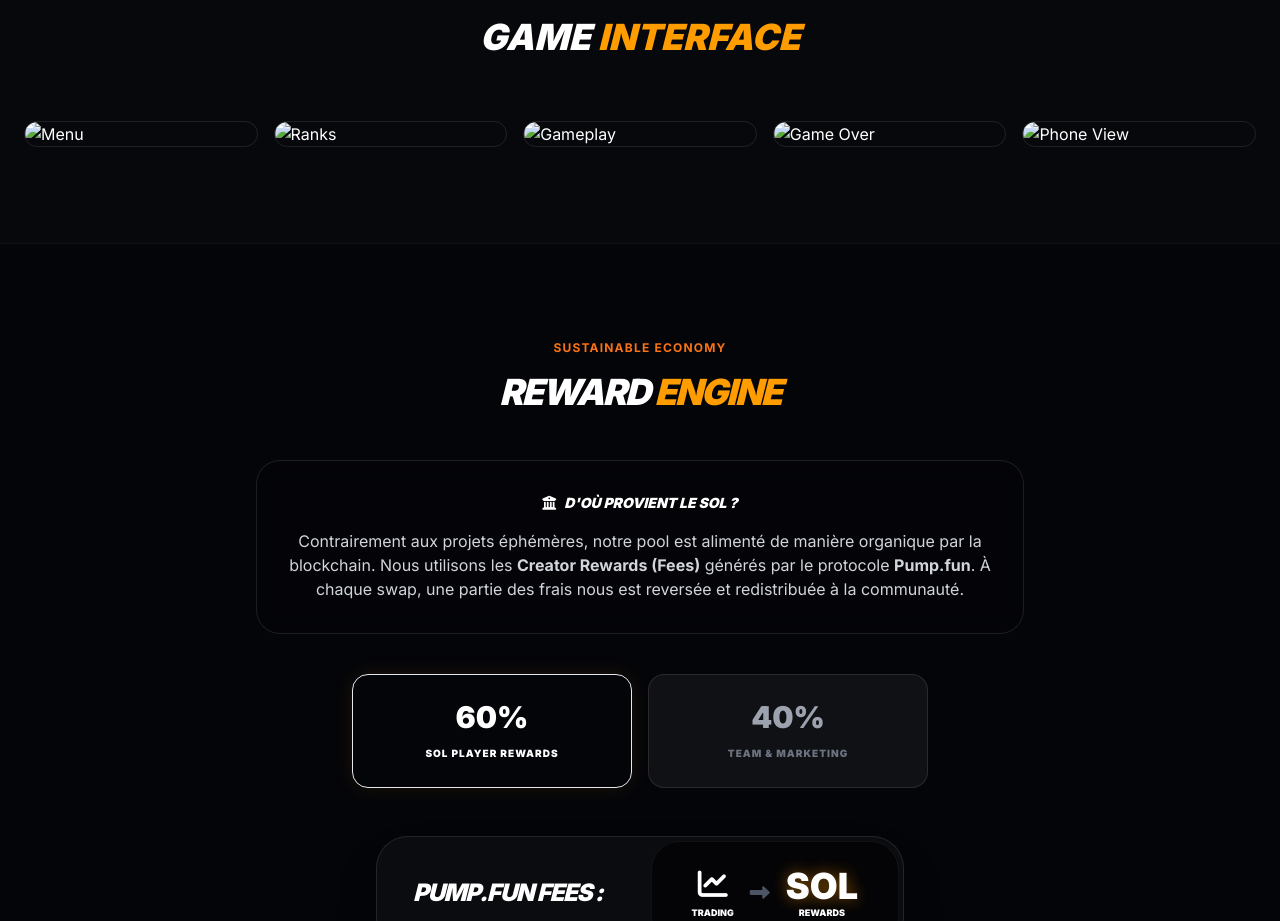
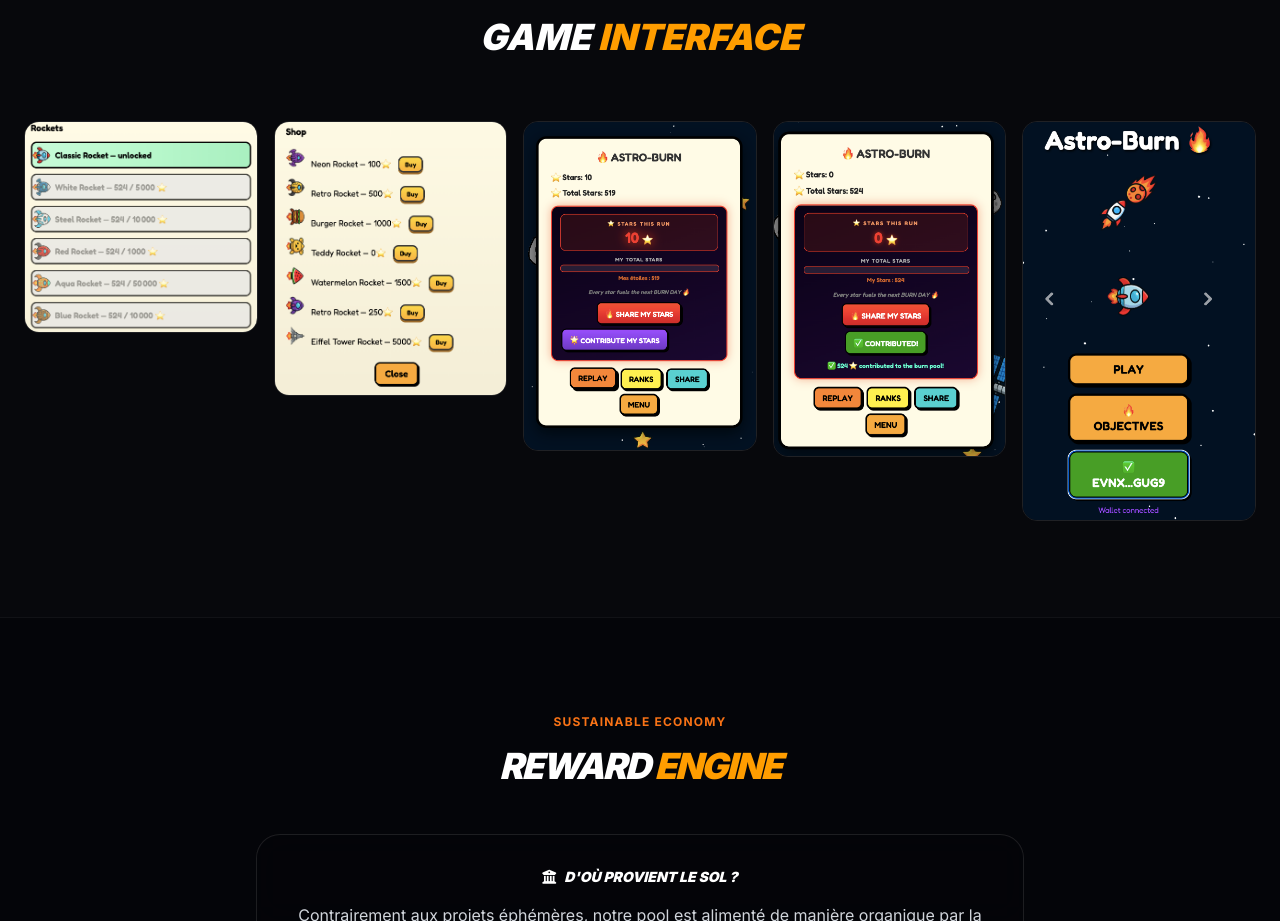
Before and after one commit to Valartan2/AstroBurn, a plain HTML site: page index.html in a window 1280 px wide. Shown: the part 4120-5041 px from the top of the page. Drawn offline with nearby package versions, Linux system fonts and the light colour scheme.

Commit message:
Update index.html

```diff
--- a/index.html
+++ b/index.html
@@ -358,11 +358,11 @@
                 <h2 class="text-4xl font-black italic uppercase text-center">Game <span class="astro-orange">Interface</span></h2>
             </div>
             <div class="grid grid-cols-2 md:grid-cols-3 lg:grid-cols-5 gap-4 items-start">
-            <img src="ui-menu.png" class="ui-screenshot" alt="Menu">
-            <img src="ui-ranks.png" class="ui-screenshot" alt="Ranks">
-            <img src="ui-gameplay.png" class="ui-screenshot" alt="Gameplay">
-            <img src="ui-gameover.png" class="ui-screenshot" alt="Game Over">
-            <img src="ui-phone.png" class="ui-screenshot" alt="Phone View">
+                <img src="Capture d’écran 2026-04-18 à 15.21.33.png" class="ui-screenshot" alt="Menu">
+                <img src="Capture d’écran 2026-04-18 à 15.21.01.png" class="ui-screenshot" alt="Ranks">
+                <img src="Capture d’écran 2026-04-18 à 14.27.16.png" class="ui-screenshot" alt="Gameplay">
+                <img src="Capture d’écran 2026-04-18 à 15.22.18.png" class="ui-screenshot" alt="Game Over">
+                <img src="Capture d’écran 2026-04-18 à 15.21.54.png" class="ui-screenshot" alt="Phone View">
             </div>
         </div>
     </section>
```
Lines whose indentation alone changed are shown as unchanged.
